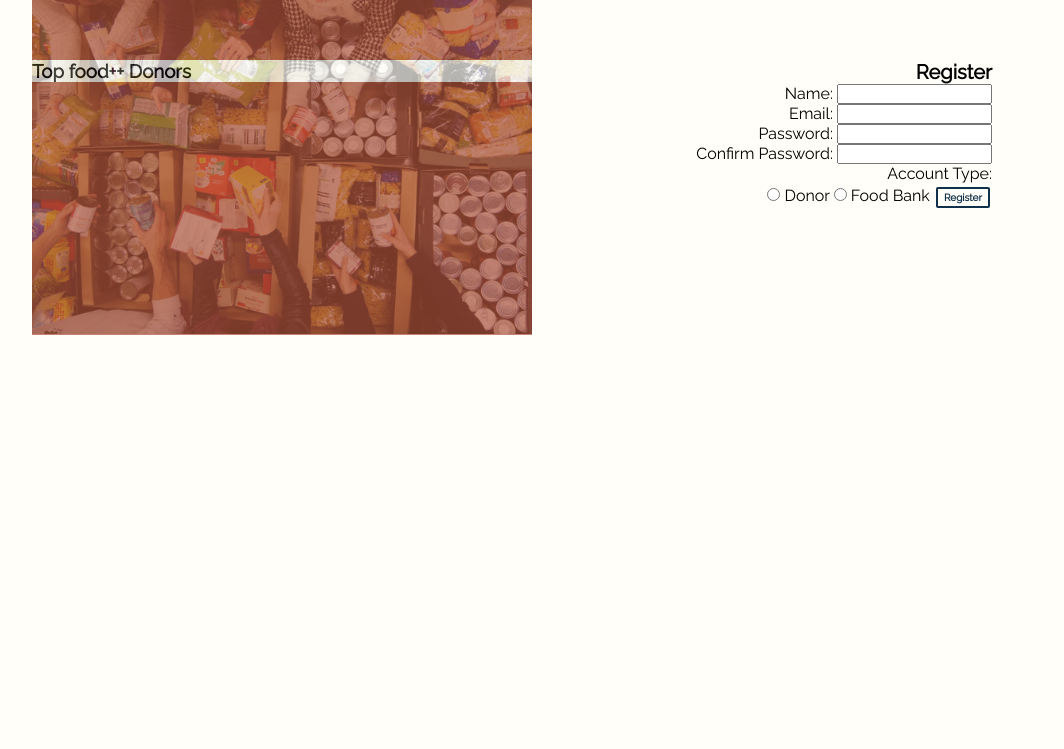
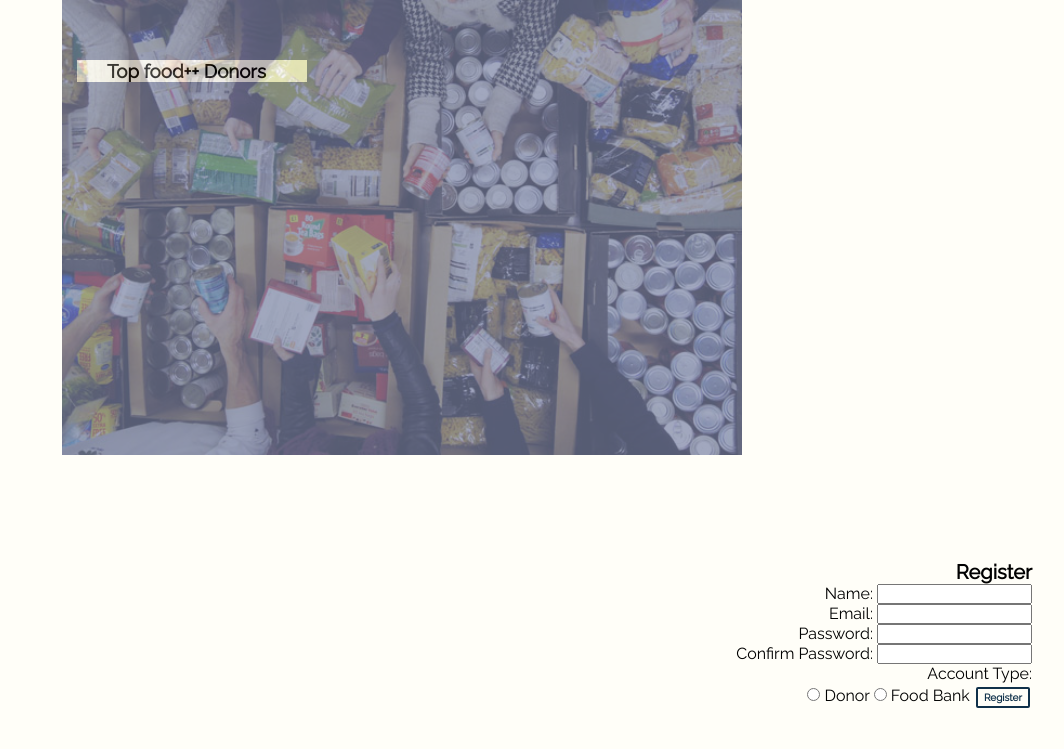
Before and after one commit to punkty/foodplusplus, a Django app: template apps/login/templates/login/index.html in a window 1280 px wide. Shown: the part 51-800 px from the top of the page, without its empty margins (108-1172 px from the left). Run offline with Django 3.2, Linux system fonts and the light colour scheme; the template is opened without the code that fills it, so the values that code supplies are empty; parts of the project's set-up code (start-up, migrations or seed data) failed here and were passed over.

Commit message:
styling to login page

```diff
--- a/apps/login/static/login/login.css
+++ b/apps/login/static/login/login.css
@@ -26,23 +26,27 @@ header form {
     text-align: right;
 }
 .img_filter {
-    background: #ac5239;
+    background: #7b83a4;
     opacity: .7;
-    height: 335px;
-    width:500px;
+    height: 455px;
+    width:680px;
     display: inline-block;
 }
 .img_div {
   background-image:url('donate.JPG');
   background-repeat:no-repeat;
   background-size:100%;
-  width: 500px;
-  height: 400px;
+  width: 680px;
+  height: 500px;
+  margin-left: 30px;
   display: inline-block;
 }
 .top_donors_container {
+    padding-left: 30px;
+    margin-left: 15px;
+    z-index: 2;
     background: #fffef8;
-    width: 500px;
+    width: 200px;
     display: inline-block;
     vertical-align: top;
 }
@@ -52,7 +56,6 @@ header form {
 }
 .register_container {
     float:right;
-    margin-right: 40px;
 }
 p input[type='radio'] {
     display: inline-block;
```
Also changed, not shown: apps/login/static/login/donate2.jpg (added).
